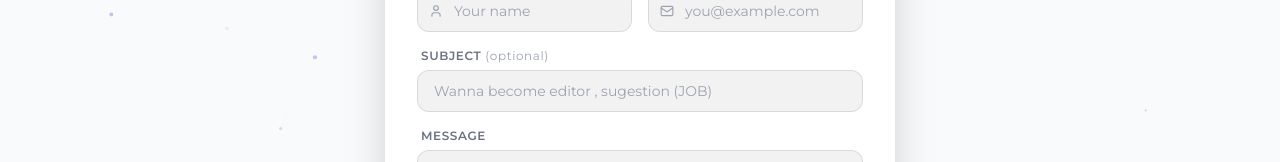
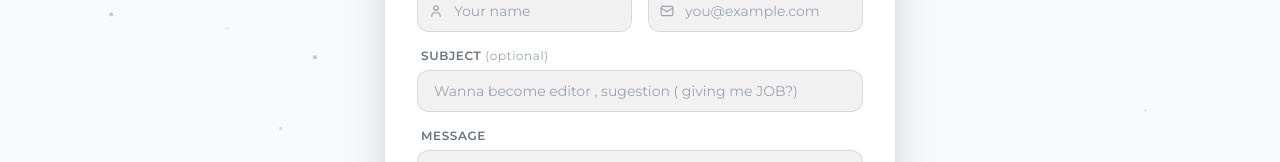
Before and after one commit to viren-pandey/Portfolio, a React (Vite) app: page /contact in a window 1280 px wide. Shown: the part 465-627 px from the top of the page. Built offline with nearby package versions, Linux system fonts and the light colour scheme; no server answers; the database is empty.

Commit message:
corrected contact page

```diff
--- a/frontend/components/Skills.tsx
+++ b/frontend/components/Skills.tsx
@@ -63,7 +63,7 @@ const SkillTag = function(props: { skill: string; accent: string }) {
   }, skill);
 };
 
-const DetailPanel = function(props) {
+const DetailPanel = function(props: { category: string; cfg: { accent: string; Icon: React.ElementType; [key: string]: unknown }; onClose: () => void; isDark: boolean }) {
   var category = props.category; var cfg = props.cfg; var onClose = props.onClose; var isDark = props.isDark;
   var projects = getProjectsForCategory(category);
   var accent = cfg.accent;
@@ -166,7 +166,7 @@ const Skills = function() {
   var isDark = useDark();
   var _hov = React.useState(null); var hoveredIdx = _hov[0]; var setHoveredIdx = _hov[1];
   var _sel = React.useState(null); var selectedIdx = _sel[0]; var setSelectedIdx = _sel[1];
-  var handleClick = function(idx) { setSelectedIdx(function(prev) { return prev === idx ? null : idx; }); };
+  var handleClick = function(idx: number) { setSelectedIdx(function(prev: number | null) { return prev === idx ? null : idx; }); };
   var t = T(isDark);
 
   return React.createElement('div', { className: 'relative max-w-6xl mx-auto px-6', style: { fontFamily: FONT } },
--- a/frontend/pages/Contact.tsx
+++ b/frontend/pages/Contact.tsx
@@ -161,7 +161,7 @@ const Contact: React.FC = () => {
                     type="text"
                     value={subject}
                     onChange={e => setSubject(e.target.value)}
-                    placeholder="Wanna become editor , sugestion (JOB)"
+                    placeholder="Wanna become editor , sugestion ( giving me JOB?)"
                     className="w-full px-4 py-2.5 rounded-xl bg-black/5 dark:bg-white/5 border border-black/10 dark:border-white/10 text-sm text-gray-900 dark:text-white placeholder-gray-400 outline-none focus:border-purple-500/60 focus:ring-2 focus:ring-purple-500/20 transition-all"
                   />
                 </div>
--- a/package.json
+++ b/package.json
@@ -3,7 +3,9 @@
   "private": true,
   "version": "0.0.0",
   "type": "module",
-  "engines": { "node": ">=18" },
+  "engines": {
+    "node": ">=18"
+  },
   "scripts": {
     "dev": "vite",
     "build": "vite build",
@@ -24,6 +26,8 @@
   },
   "devDependencies": {
     "@types/node": "^22.14.0",
+    "@types/react": "^19.2.14",
+    "@types/react-dom": "^19.2.3",
     "@typescript-eslint/eslint-plugin": "^8.56.1",
     "@typescript-eslint/parser": "^8.56.1",
     "@vitejs/plugin-react": "^5.0.0",
--- a/tsconfig.json
+++ b/tsconfig.json
@@ -27,5 +27,6 @@
     },
     "allowImportingTsExtensions": true,
     "noEmit": true
-  }
+  },
+  "exclude": ["node_modules", "components/**"]
 }
```
Also changed, not shown: 1 other file (tests, documents, lock files or other folders).
